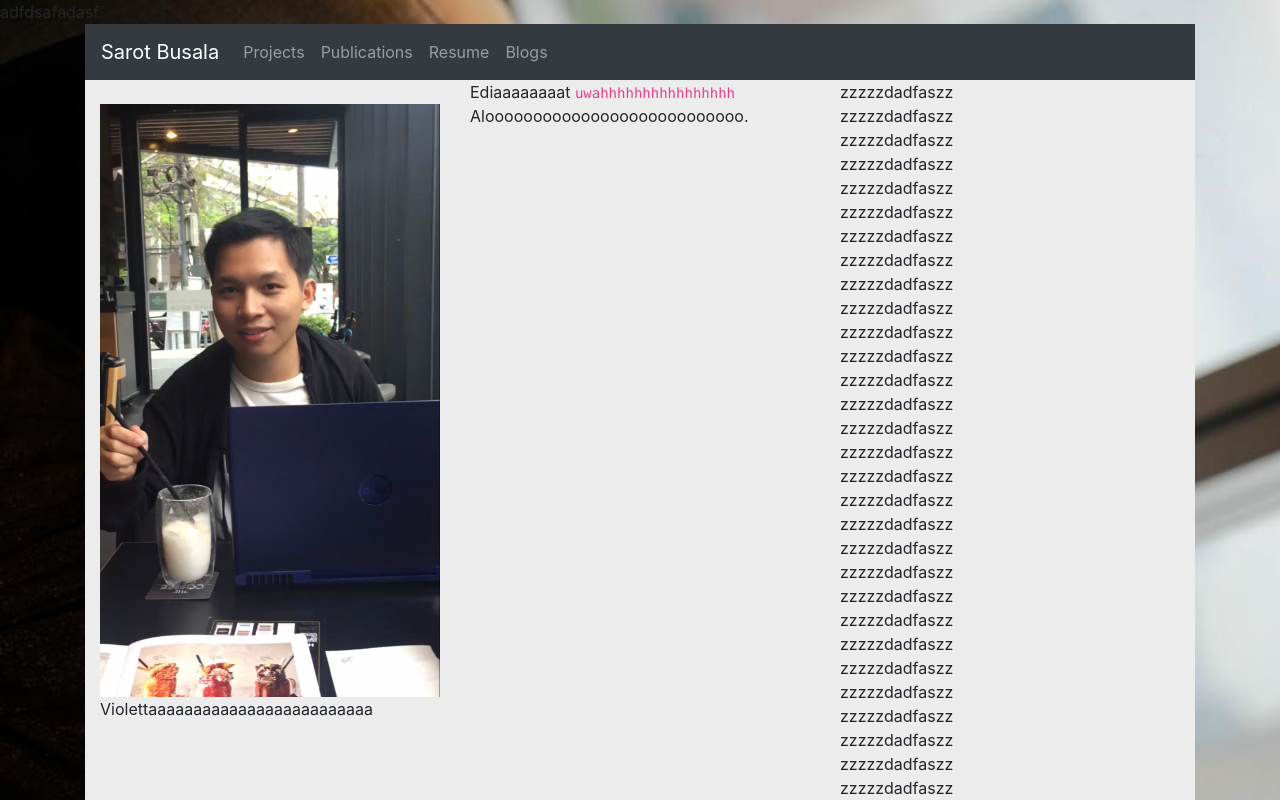
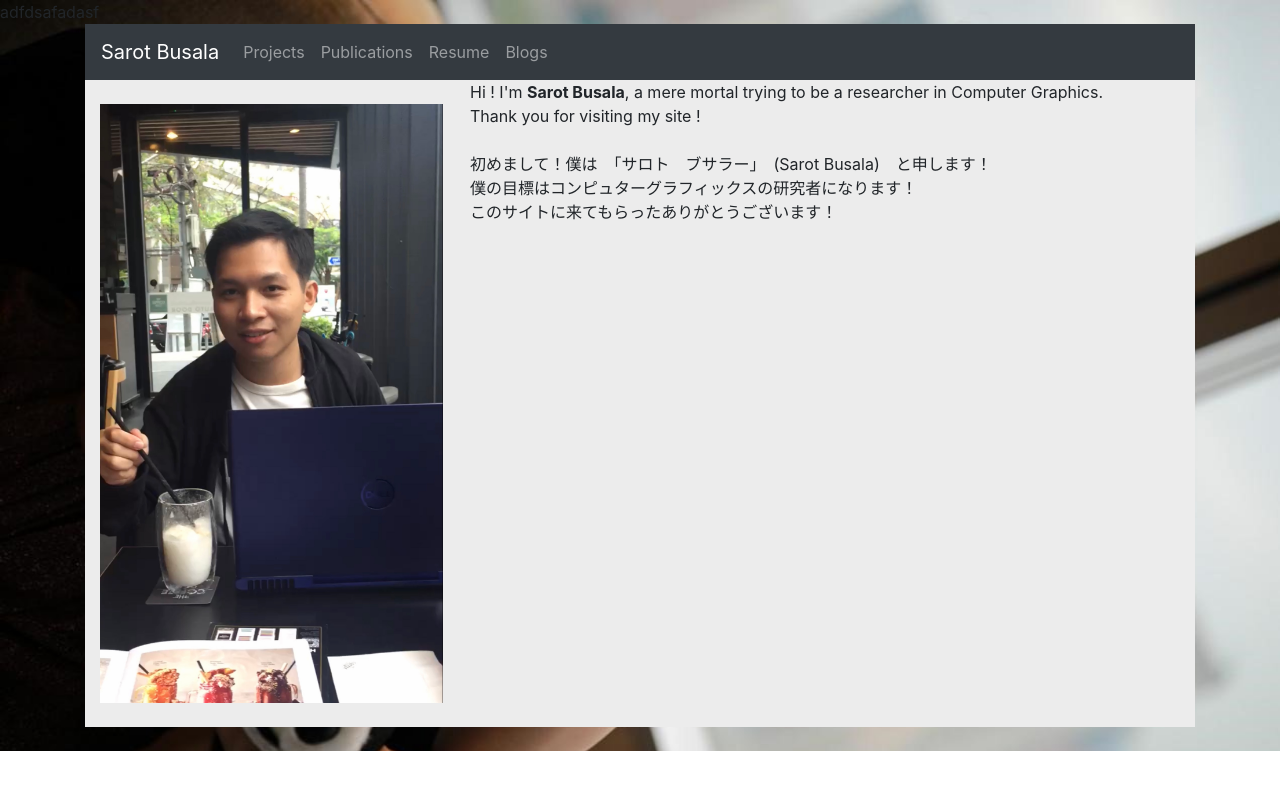
Before and after one commit to SarotBu/home, a React (Create React App) app: page / in a window 1280 px wide. Shown: the top 800 px of the page. Built offline with nearby package versions, Linux system fonts and the light colour scheme.

Commit message:
fix layout

```diff
--- a/src/main/home/home.css
+++ b/src/main/home/home.css
@@ -3,6 +3,18 @@
     height: 100%;
 }
 .home-item{
+    display:flex;
+    flex-wrap:wrap;
+    width: 100%;
+    height: 100%;
+    background-size: cover;
+}
+.home-item-left{
+    width: 100%;
+    height: 100%;
+
+}
+.home-item-right{
     width: 100%;
     height: 100%;
 
@@ -11,6 +23,7 @@
     display:flex;
     flex-wrap: wrap;
     align-content: center;
+
     width: 100%;
     height: 100%;
 }
--- a/src/main/home/index.js
+++ b/src/main/home/index.js
@@ -8,54 +8,20 @@ class HomeComponent extends Component {
   render() {
     return (
       <div className="home-flex">
-        <div className="col home-item">
+        <div className="col-4 home-item">
           <br />
-          <img src={avatar} height="100%" width="100%" />
-          Violettaaaaaaaaaaaaaaaaaaaaaaaaa
+          <img src={avatar} height="80%" width="101%" />
+          <br/>
         </div>
-        <div className="col home-item">
-          Ediaaaaaaaat <code>uwahhhhhhhhhhhhhhhh</code> Alooooooooooooooooooooooooooo.
-
-        </div>
-        <div className="col home-item">
-          zzzzzdadfaszz<br />
-          zzzzzdadfaszz<br />
-          zzzzzdadfaszz<br />
-          zzzzzdadfaszz<br />
-          zzzzzdadfaszz<br />
-          zzzzzdadfaszz<br />
-          zzzzzdadfaszz<br />
-          zzzzzdadfaszz<br />
-          zzzzzdadfaszz<br />
-          zzzzzdadfaszz<br />
-          zzzzzdadfaszz<br />
-          zzzzzdadfaszz<br />
-          zzzzzdadfaszz<br />
-          zzzzzdadfaszz<br />
-          zzzzzdadfaszz<br />
-          zzzzzdadfaszz<br />
-          zzzzzdadfaszz<br />
-          zzzzzdadfaszz<br />
-          zzzzzdadfaszz<br />
-          zzzzzdadfaszz<br />
-          zzzzzdadfaszz<br />
-          zzzzzdadfaszz<br />
-          zzzzzdadfaszz<br />
-          zzzzzdadfaszz<br />
-          zzzzzdadfaszz<br />
-          zzzzzdadfaszz<br />
-          zzzzzdadfaszz<br />
-          zzzzzdadfaszz<br />
-          zzzzzdadfaszz<br />
-          zzzzzdadfaszz<br />
-          zzzzzdadfaszz<br />
-          zzzzzdadfaszz<br />
-          zzzzzdadfaszz<br />
-          zzzzzdadfaszz<br />
-          zzzzzdadfaszz<br />
-          zzzzzdadfaszz<br />
-          zzzzzdadfaszz<br />
-          zzzzzdadfaszz<br />
+        <div className="col-8 home-item">
+          <p>
+            Hi ! I'm <b>Sarot Busala</b>, a mere mortal trying to be a researcher in Computer Graphics. <br/>
+            Thank you for visiting my site !<br/>
+            <br/>
+            初めまして！僕は　「サロト　ブサラー」　(Sarot Busala)　と申します！<br/>
+            僕の目標はコンピュターグラフィックスの研究者になります！ <br/>
+            このサイトに来てもらったありがとうございます！ <br/>
+          </p>
         </div>
       </div>
     );
--- a/src/main/index.js
+++ b/src/main/index.js
@@ -16,6 +16,7 @@ class MainIndex extends Component {
               <HomeComponent />
             </div>
         </div>
+        <br/>
       </div>
     );
   }
--- a/src/main/styles.css
+++ b/src/main/styles.css
@@ -6,6 +6,8 @@
 .bg-img{
     background-image: url('./images/bg/default_bg.jpg');
     background-size: cover;
+    width: 100%;
+    height: 100%;
 }
 .bg-content{
     display: flex;
```
